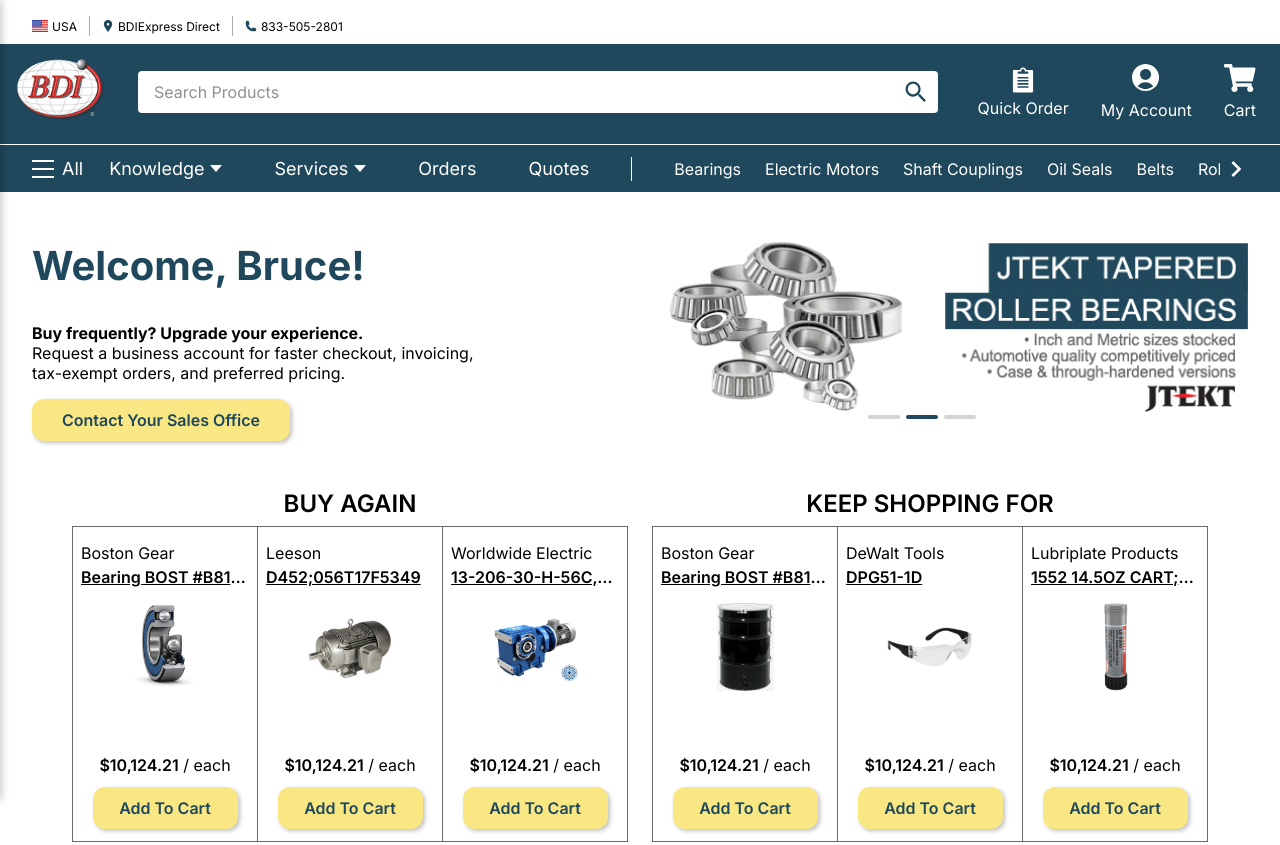
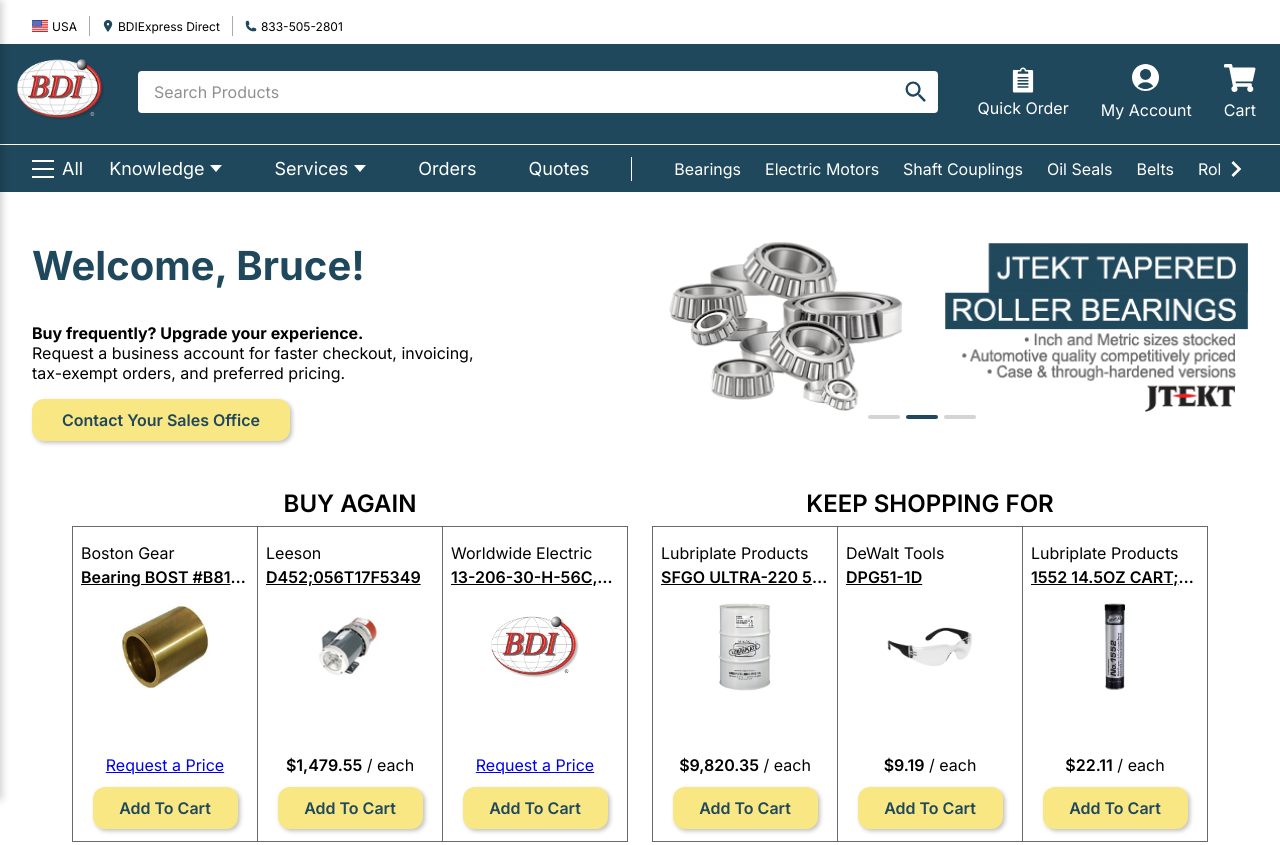
Before and after one commit to dbingtech/Prototype, a plain HTML site: page index_B2C.html in a window 1280 px wide. Shown: the top 845 px of the page. Drawn offline with Linux system fonts and the light colour scheme.

Commit message:
2026-11-11_8:04
Co-Authored-By: Claude Opus 5.5 <noreply@anthropic.com>

```diff
--- a/app/js/script.js
+++ b/app/js/script.js
@@ -533,6 +533,11 @@
             .then(data => document.getElementById('trusted_brands').innerHTML = data);
         // Load Buy Again / Keep Shopping For (B2B and B2C homepages).
         // data-pdp points the product links at that version's PDP (index_B2B.html: pdp_B2B.html); default pdp.html.
+        // data-products overrides cards for one page, keyed by group (the section's data-group) then card title
+        // (JSON, e.g. index_B2C.html: {"buy_again": {"D452;056T17F5349": {"price": "$1,479.55", "image": "images/products/D452.jpg"}}}).
+        // brand / title: replace the product (the key is still the original title);
+        // price: replaces the amount; requestPrice: true shows "Request a Price" instead of a price;
+        // image: a replaced image drops its crop modifier and uses the plain 88px square; alt: its alt text.
         const groupByEl = document.getElementById('group_by');
         if (groupByEl) {
         fetch('group_by.html')
@@ -542,6 +547,29 @@
                 if (groupByEl.dataset.pdp) {
                     groupByEl.querySelectorAll('.group-by-card-title').forEach(function (link) {
                         link.setAttribute('href', groupByEl.dataset.pdp);
+                    });
+                }
+                if (groupByEl.dataset.products) {
+                    const products = JSON.parse(groupByEl.dataset.products);
+                    groupByEl.querySelectorAll('.group-by-card').forEach(function (card) {
+                        const group = products[card.closest('.group-by-group').dataset.group] || {};
+                        const product = group[card.querySelector('.group-by-card-title').textContent.trim()];
+                        if (!product) return;
+                        if (product.brand) card.querySelector('.group-by-brand').textContent = product.brand;
+                        if (product.title) card.querySelector('.group-by-card-title').textContent = product.title;
+                        if (product.price) card.querySelector('.group-by-price-amount').textContent = product.price;
+                        if (product.requestPrice) {
+                            // Link-style button like compare.html's (no price request page yet)
+                            card.querySelector('.group-by-price').innerHTML = '<button type="button" class="group-by-request">Request a Price</button>';
+                        }
+                        if (product.image) {
+                            const img = card.querySelector('.group-by-image');
+                            img.className = 'group-by-image';
+                            img.src = product.image;
+                            if (product.alt) img.alt = product.alt;
+                            img.width = 88;
+                            img.height = 88;
+                        }
                     });
                 }
             });
--- a/app/scss/components/_group_by.scss
+++ b/app/scss/components/_group_by.scss
@@ -1,5 +1,6 @@
 @use '../globals/responsive' as *;
 @use '../globals/colors' as colors;
+@use '../globals/focus' as focus;
 
 // Buy Again / Keep Shopping For (group_by.html) — B2B and B2C homepages, under the hero.
 // Two groups side by side (LG+), stacked below that. 3 cards per group; 2 on XSM.
@@ -151,6 +152,22 @@
     font-weight: 600;
 }
 
+// "Request a Price" in place of the price (data-products requestPrice): a link-style button, as on compare.html
+.group-by-request {
+    @include focus.focus-ring-base;
+    padding: 0;
+    background: none;
+    border: none;
+    border-radius: 2px;
+    font: inherit;
+    color: colors.$hyperlinkblue;
+    text-decoration: underline;
+    cursor: pointer;
+
+    &:hover { text-decoration: none; }
+    &:focus-visible { @include focus.focus-ring(colors.$bdiblue); }
+}
+
 .group-by-add-to-cart {
     max-width: 100%;
 
--- a/group_by.html
+++ b/group_by.html
@@ -1,5 +1,5 @@
 <div class="group-by">
-    <section class="group-by-group" aria-labelledby="group_by_buy_again_title">
+    <section class="group-by-group" data-group="buy_again" aria-labelledby="group_by_buy_again_title">
         <h2 class="group-by-title" id="group_by_buy_again_title">Buy Again</h2>
         <ul class="group-by-cards">
             <li class="group-by-card">
@@ -43,7 +43,7 @@
             </li>
         </ul>
     </section>
-    <section class="group-by-group" aria-labelledby="group_by_keep_shopping_title">
+    <section class="group-by-group" data-group="keep_shopping" aria-labelledby="group_by_keep_shopping_title">
         <h2 class="group-by-title" id="group_by_keep_shopping_title">Keep Shopping For</h2>
         <ul class="group-by-cards">
             <li class="group-by-card">
--- a/index_B2C.html
+++ b/index_B2C.html
@@ -13,7 +13,7 @@
     <div id="header_B2C"></div>
     <div id="navbar_B2C"></div>
     <div id="hero_B2C"></div>
-    <div id="group_by"></div>
+    <div id="group_by" data-pdp="pdp_B2C.html" data-products='{"buy_again": {"Bearing BOST #B810-6 Bronze Bearing": {"requestPrice": true, "image": "images/products/B910-6.jpg"}, "D452;056T17F5349": {"price": "$1,479.55", "image": "images/products/D452.jpg"}, "13-206-30-H-56C,30:1 gear reducer 1.65HP": {"requestPrice": true, "image": "images/BDI_Logo.png", "alt": "No image available"}}, "keep_shopping": {"Bearing BOST #B810-6 Bronze Bearing": {"brand": "Lubriplate Products", "title": "SFGO ULTRA-220 55GAL DRUM ; L0985-062", "price": "$9,820.35", "image": "images/products/SFGO%20ULTRA-2250.jpg", "alt": "Lubriplate SFGO Ultra-220 synthetic oil, 55 gallon drum"}, "DPG51-1D": {"price": "$9.19"}, "1552 14.5OZ CART;L0166-098": {"price": "$22.11", "image": "images/products/1552%2014.5OZ.jpg"}}}'></div>
     <div id="trusted_brands"></div>
     <div id="main">
       <div id="new_home_categories"></div>
```
Also changed, not shown: dist/styles.css, images/products/1552 14.5OZ.jpg (added), images/products/B910-6.jpg (added), images/products/D452.jpg (added), images/products/SFGO ULTRA-2250.jpg (added).
